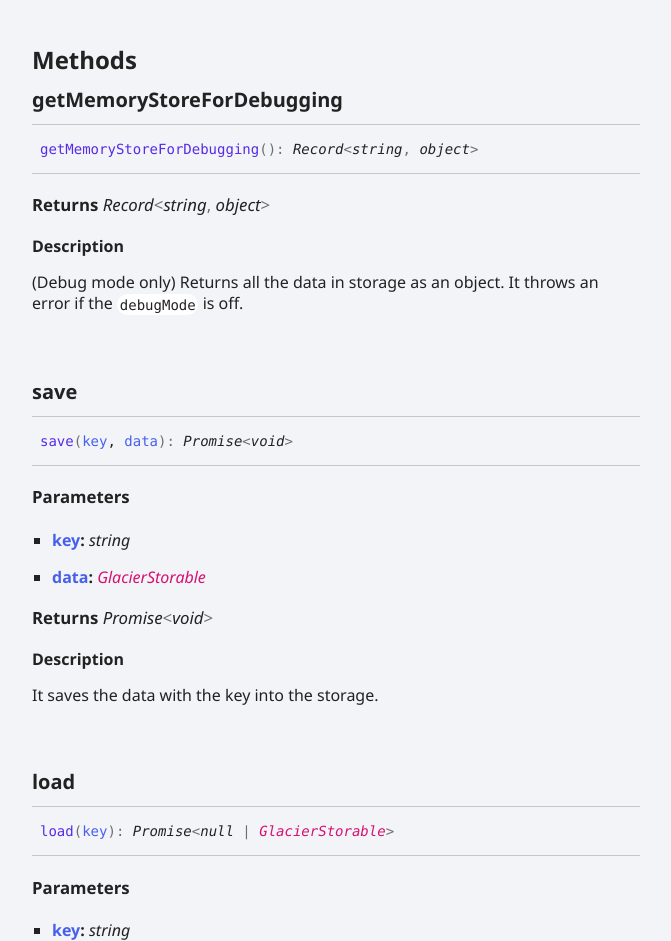
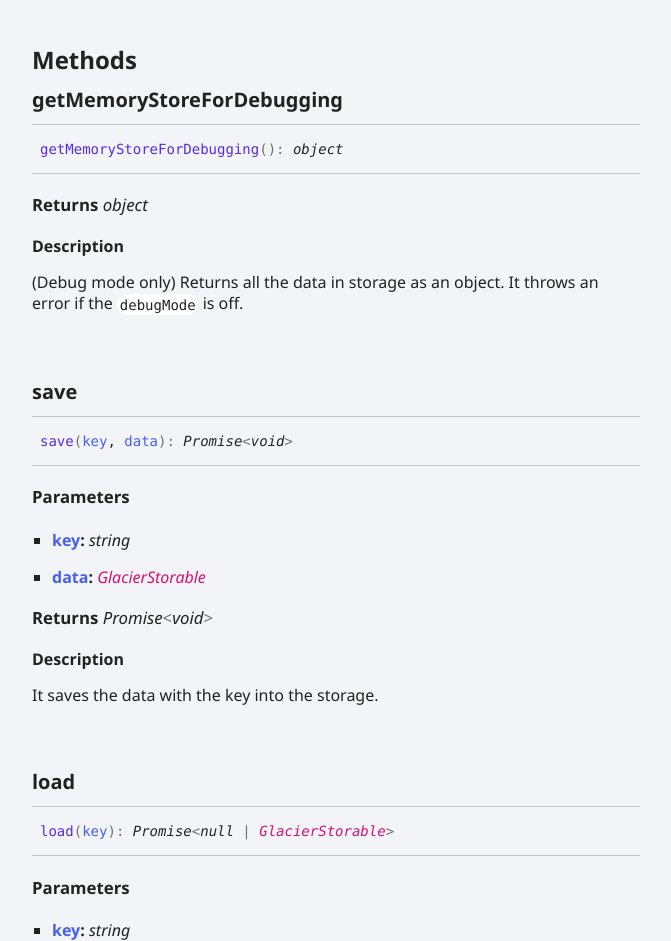
Before and after one commit to chrisallo/monchest, a website: page docs/classes/Glacier.html in a window 1280 px wide. Shown: the part 1140-2081 px from the top of the page, without its empty margins (272-943 px from the left). Drawn offline with Linux system fonts and the light colour scheme.

Commit message:
docs update

```diff
--- a/docs/classes/Glacier.html
+++ b/docs/classes/Glacier.html
@@ -63,9 +63,9 @@
 <section class="tsd-panel tsd-member"><a id="getMemoryStoreForDebugging" class="tsd-anchor"></a>
 <h3 class="tsd-anchor-link"><span>get<wbr/>Memory<wbr/>Store<wbr/>For<wbr/>Debugging</span><a href="#getMemoryStoreForDebugging" aria-label="Permalink" class="tsd-anchor-icon"><svg viewBox="0 0 24 24"><use href="#icon-anchor"></use></svg></a></h3>
 <ul class="tsd-signatures">
-<li class="tsd-signature tsd-anchor-link" id="getMemoryStoreForDebugging.getMemoryStoreForDebugging-1"><span class="tsd-kind-call-signature">get<wbr/>Memory<wbr/>Store<wbr/>For<wbr/>Debugging</span><span class="tsd-signature-symbol">(</span><span class="tsd-signature-symbol">)</span><span class="tsd-signature-symbol">: </span><span class="tsd-signature-type ">Record</span><span class="tsd-signature-symbol">&lt;</span><span class="tsd-signature-type">string</span><span class="tsd-signature-symbol">, </span><span class="tsd-signature-type">object</span><span class="tsd-signature-symbol">&gt;</span><a href="#getMemoryStoreForDebugging.getMemoryStoreForDebugging-1" aria-label="Permalink" class="tsd-anchor-icon"><svg viewBox="0 0 24 24"><use href="#icon-anchor"></use></svg></a></li>
+<li class="tsd-signature tsd-anchor-link" id="getMemoryStoreForDebugging.getMemoryStoreForDebugging-1"><span class="tsd-kind-call-signature">get<wbr/>Memory<wbr/>Store<wbr/>For<wbr/>Debugging</span><span class="tsd-signature-symbol">(</span><span class="tsd-signature-symbol">)</span><span class="tsd-signature-symbol">: </span><span class="tsd-signature-type">object</span><a href="#getMemoryStoreForDebugging.getMemoryStoreForDebugging-1" aria-label="Permalink" class="tsd-anchor-icon"><svg viewBox="0 0 24 24"><use href="#icon-anchor"></use></svg></a></li>
 <li class="tsd-description">
-<h4 class="tsd-returns-title">Returns <span class="tsd-signature-type ">Record</span><span class="tsd-signature-symbol">&lt;</span><span class="tsd-signature-type">string</span><span class="tsd-signature-symbol">, </span><span class="tsd-signature-type">object</span><span class="tsd-signature-symbol">&gt;</span></h4>
+<h4 class="tsd-returns-title">Returns <span class="tsd-signature-type">object</span></h4>
 <div class="tsd-comment tsd-typography">
 <h4>Description</h4><p>(Debug mode only) Returns all the data in storage as an object.
  It throws an error if the <code>debugMode</code> is off.</p>
```
